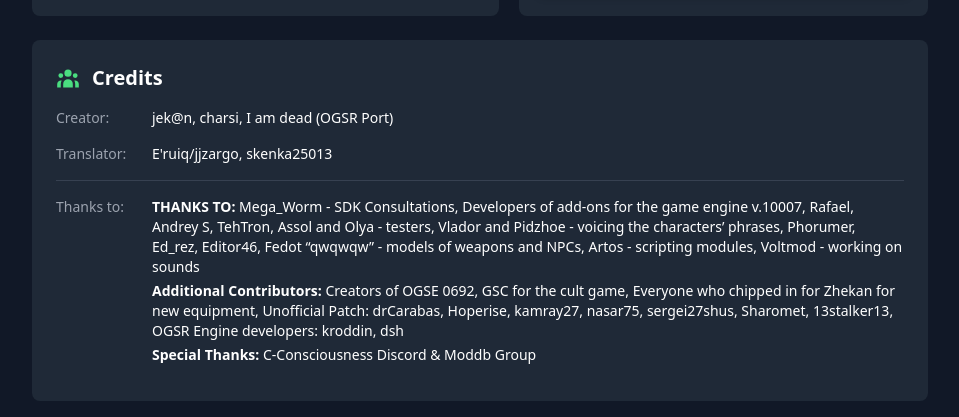
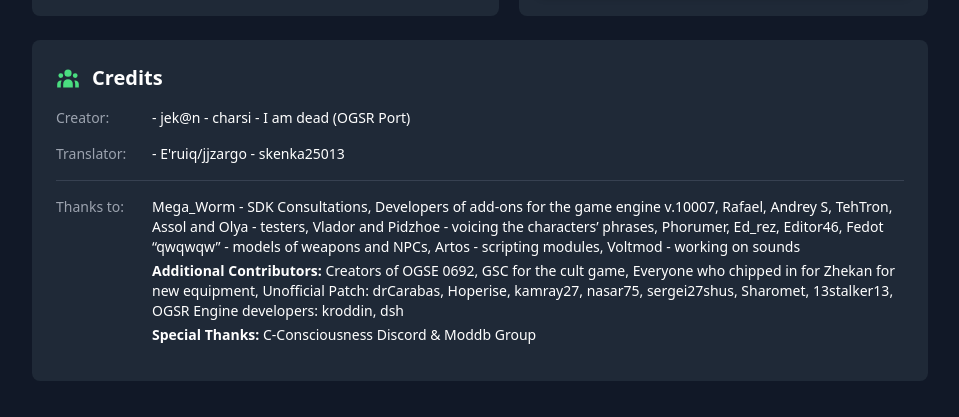
Before and after one commit to Cheekitos/CSMA, a Jekyll site: the page built from _mods/goldsphere.md, in a window 1280 px wide and 900 px high, scrolled down 1052 px, cut to the strip 483-900 px from the top of the window. Shown: the whole strip, without its empty margins (160-1119 px from the left). Built offline with Jekyll 4.4.1, drawn with Linux system fonts in a browser that asks for light colours; nearby versions of some CDN libraries.

Commit message:
Update goldsphere.md

```diff
--- a/_mods/goldsphere.md
+++ b/_mods/goldsphere.md
@@ -47,10 +47,14 @@
     url: "https://docs.google.com/spreadsheets/d/1GgBFCRIbc7TQ5DwWHvWaridX1G64PYoWItkLyr3pBPk/edit?gid=0#gid=0"
     inline: true
 
-mod_creator: "jek@n, charsi, I am dead (OGSR Port)"
-translation_by: "E'ruiq/jjzargo, skenka25013"
+mod_creator: |
+  - jek@n
+  - charsi
+  - I am dead (OGSR Port)
+translation_by: |
+  - E'ruiq/jjzargo
+  - skenka25013
 additional_credits: |
-  **THANKS TO:**
   Mega_Worm - SDK Consultations, Developers of add-ons for the game engine v.10007, Rafael, Andrey S, TehTron, Assol and Olya - testers, Vlador and Pidzhoe - voicing the characters' phrases, Phorumer, Ed_rez, Editor46, Fedot "qwqwqw" - models of weapons and NPCs, Artos - scripting modules, Voltmod - working on sounds
 
   **Additional Contributors:**
```
